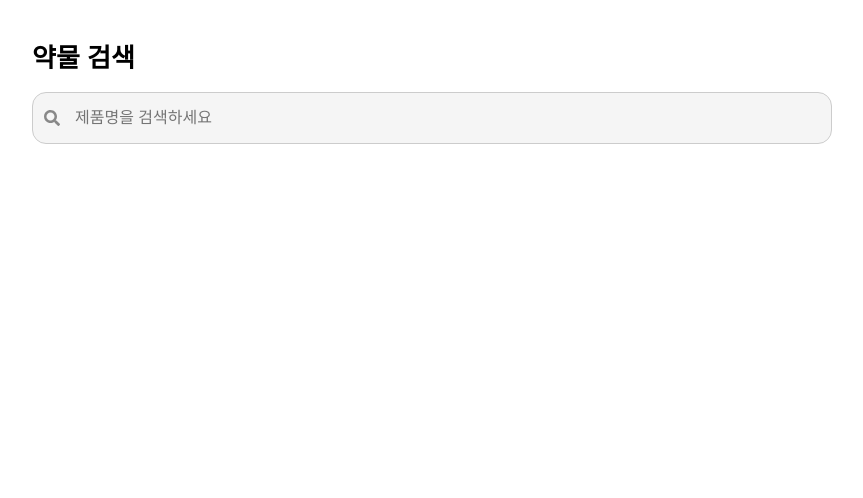
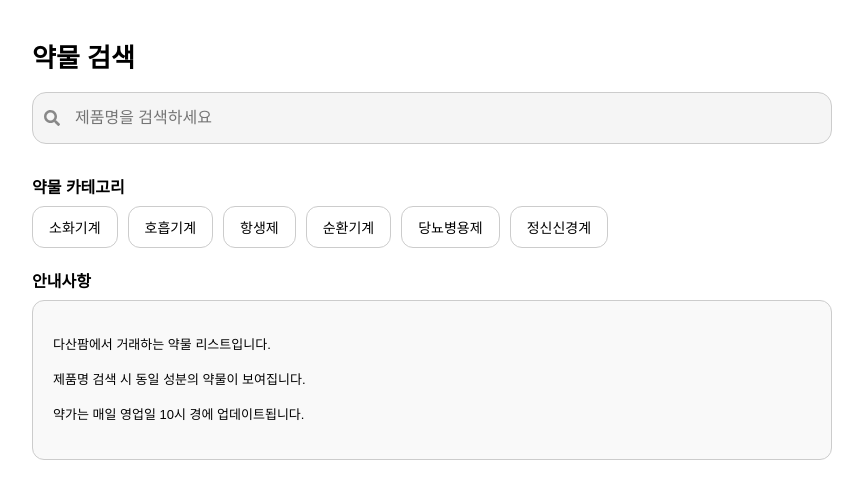
Before and after one commit to dasampharm/dasanpharm, a React (Create React App) app: page / in a window 1280 px wide. Shown: the top 498 px of the page, without its empty margins (208-1071 px from the left). Built offline with nearby package versions, Linux system fonts and the light colour scheme.

Commit message:
App.js 업데이트

```diff
--- a/src/App.js
+++ b/src/App.js
@@ -103,7 +103,77 @@ function App() {
         </div>
       </div>
 
-      {/* 이하 테이블 출력 부분도 이어서 저장됨! */}
+      {!selectedDrug && !selectedCategory && (
+        <>
+          <h3 style={{ fontSize: "16px", marginTop: "20px", marginBottom: "8px" }}>약물 카테고리</h3>
+          <div style={{ display: "flex", flexWrap: "wrap", gap: "10px", marginBottom: "20px" }}>
+            {categories.map((cat) => (
+              <button key={cat} onClick={() => handleCategoryClick(cat)} style={{ padding: "10px 16px", border: "1px solid #ccc", borderRadius: "12px", background: "white", fontSize: "14px", cursor: "pointer" }}>{cat}</button>
+            ))}
+          </div>
+          <h3 style={{ fontSize: "16px", marginBottom: "8px" }}>안내사항</h3>
+          <div style={{ backgroundColor: "#f9f9f9", border: "1px solid #ccc", borderRadius: "12px", padding: "20px", fontSize: "13px", lineHeight: "1.7" }}>
+            <p>다산팜에서 거래하는 약물 리스트입니다.</p>
+            <p>제품명 검색 시 동일 성분의 약물이 보여집니다.</p>
+            <p>약가는 매일 영업일 10시 경에 업데이트됩니다.</p>
+          </div>
+        </>
+      )}
+
+      {(selectedDrug || selectedCategory) && (
+        <div style={{ marginTop: "20px", width: "100%", overflowX: "auto" }}>
+          <div style={{ display: "flex", justifyContent: "space-between", alignItems: "center", marginBottom: "8px" }}>
+            <h2>{selectedDrug ? "동일성분조회" : `📂 ${selectedCategory} 카테고리`}</h2>
+            <span onClick={handleReset} style={{ fontSize: "13px", color: "#2F75B5", cursor: "pointer" }}>메인으로 돌아가기</span>
+          </div>
+
+          {selectedDrug && (
+            <div style={{ fontSize: "14px", marginBottom: "10px" }}>
+              성분 : {selectedDrug["성분"]} {selectedDrug["용량"]}
+            </div>
+          )}
+
+          {selectedDrug && (
+            <div style={{ display: "flex", gap: "10px", marginBottom: "10px" }}>
+              <label style={{ display: "flex", alignItems: "center", fontSize: "14px" }}>
+                <input type="checkbox" checked={sameDoseOnly} onChange={() => setSameDoseOnly(!sameDoseOnly)} /> 동일 용량
+              </label>
+              <label style={{ display: "flex", alignItems: "center", fontSize: "14px" }}>
+                <input type="checkbox" checked={availableOnly} onChange={() => setAvailableOnly(!availableOnly)} /> 거래 가능
+              </label>
+            </div>
+          )}
+
+          <div style={{ maxHeight: "400px", overflowY: "auto", position: "relative" }}>
+            <table style={{ borderCollapse: "collapse", tableLayout: "auto", width: "100%", fontSize: "14px" }}>
+              <thead>
+                <tr>
+                  <th style={{ padding: "14px", border: "1px solid #999", backgroundColor: "#f7f7f7", color: "#666", textAlign: "left", position: "sticky", top: 0, left: 0, zIndex: 4, minWidth: "140px" }}>제품명</th>
+                  {selectedDrug ? null : <th style={{ padding: "14px", border: "1px solid #999", backgroundColor: "#f7f7f7", color: "#666", textAlign: "left", position: "sticky", top: 0, zIndex: 3, minWidth: "140px" }}>성분</th>}
+                  {["용량", "제약사", "약가", "요율", "환산액", "품절", "비고"].map((label, i) => (
+                    <th key={i} style={{ padding: "14px", border: "1px solid #999", backgroundColor: "#f7f7f7", color: "#666", textAlign: "left", position: "sticky", top: 0, zIndex: 2, minWidth: "80px" }}>{label}</th>
+                  ))}
+                </tr>
+              </thead>
+              <tbody>
+                {getFilteredDrugs().map((drug, index) => (
+                  <tr key={index}>
+                    <td style={{ padding: "14px", border: "1px solid #999", background: "#fff", color: "#666", wordBreak: "keep-all", overflowWrap: "normal", whiteSpace: drug["제품명"]?.length >= 9 ? "normal" : "nowrap", position: "sticky", left: 0, zIndex: 1 }}>
+                      {drug["제품명"]}
+                    </td>
+                    {selectedDrug ? null : <td style={{ padding: "14px", border: "1px solid #999", wordBreak: "keep-all", overflowWrap: "normal", whiteSpace: "normal" }}>{drug["성분"]}</td>}
+                    {["용량", "제약사", "약가", "요율", "환산액", "품절", "비고"].map((key, i) => (
+                      <td key={i} style={{ padding: "14px", border: "1px solid #999", wordBreak: key === "비고" ? "normal" : "keep-all", overflowWrap: key === "비고" ? "normal" : "normal", whiteSpace: key === "비고" ? "nowrap" : "normal" }}>
+                        {drug[key]}
+                      </td>
+                    ))}
+                  </tr>
+                ))}
+              </tbody>
+            </table>
+          </div>
+        </div>
+      )}
     </div>
   );
 }
```
